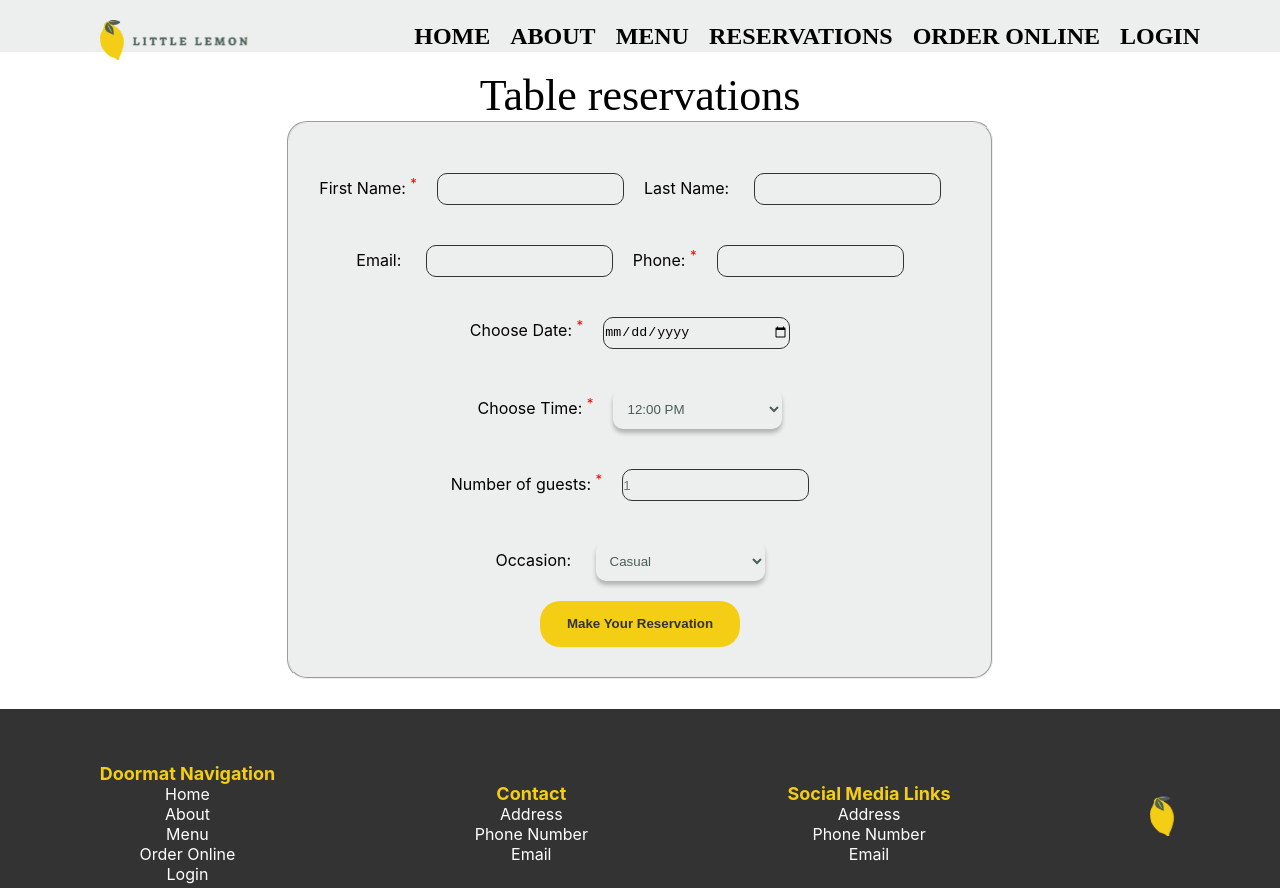
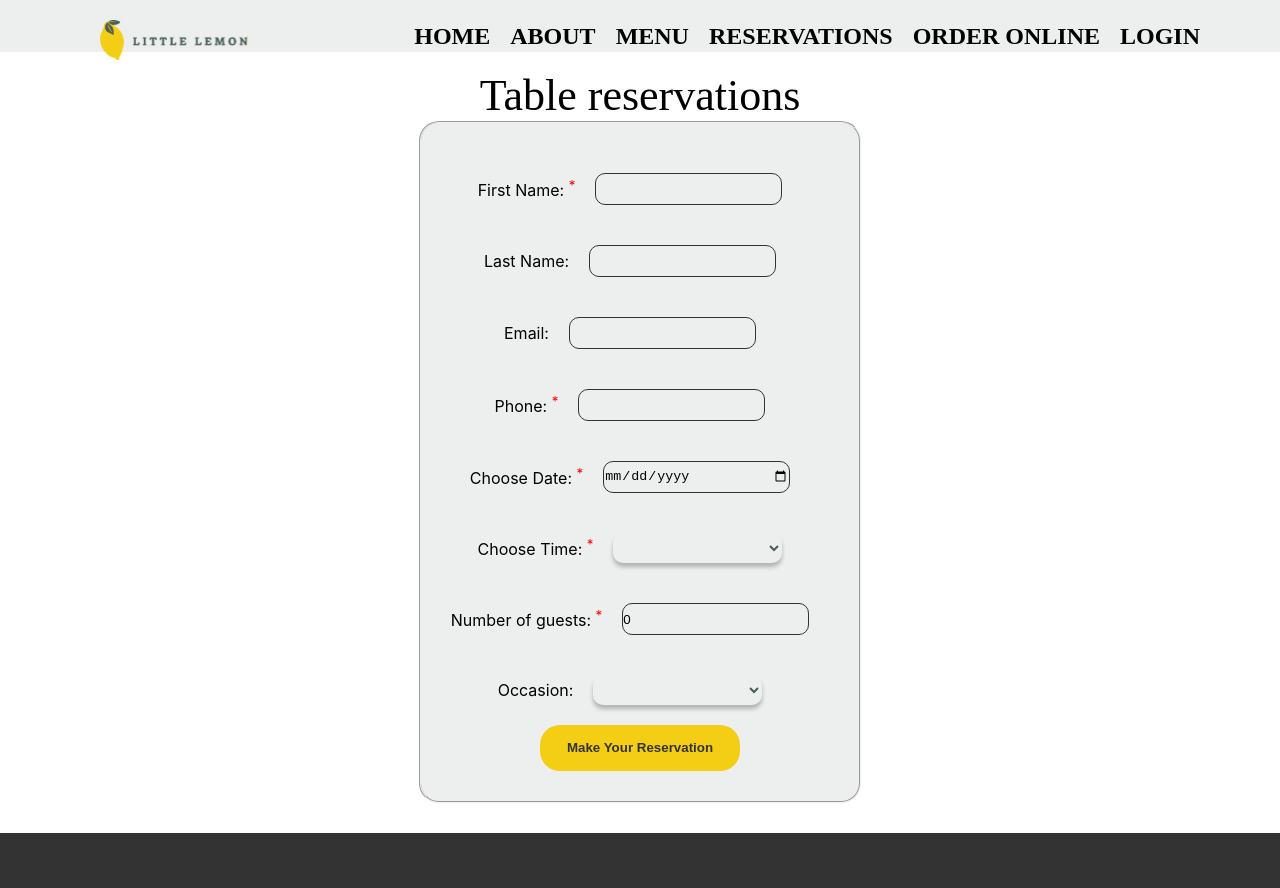
Before and after one commit to ShiiFt38/little-lemon-capstone-project, a React (Create React App) app: page /Reservation in a window 1280 px wide. Shown: the top 888 px of the page. Built offline with nearby package versions, Linux system fonts and the light colour scheme; a web font is replaced by a local one.

Commit message:
form handling and validation

```diff
--- a/package.json
+++ b/package.json
@@ -11,11 +11,13 @@
     "@testing-library/jest-dom": "^5.17.0",
     "@testing-library/react": "^13.4.0",
     "@testing-library/user-event": "^13.5.0",
+    "formik": "^2.4.6",
     "react": "^18.2.0",
     "react-dom": "^18.2.0",
     "react-router-dom": "^6.21.3",
     "react-scripts": "5.0.1",
-    "web-vitals": "^2.1.4"
+    "web-vitals": "^2.1.4",
+    "yup": "^1.4.0"
   },
   "scripts": {
     "start": "react-scripts start",
--- a/public/index.html
+++ b/public/index.html
@@ -28,6 +28,7 @@
       Learn how to configure a non-root public URL by running `npm run build`.
     -->
     <title>Little Lemon</title>
+    <script src="https://raw.githubusercontent.com/Meta-Front-End-Developer-PC/capstone/master/api.js"></script>
   </head>
   <body>
     <noscript>You need to enable JavaScript to run this app.</noscript>
--- a/src/App.css
+++ b/src/App.css
@@ -208,6 +208,7 @@ p{
   gap: 30px;
 }
 
+/* styles for the product cards */
 .card{
   width: 275px;
   height: 467px;
@@ -234,8 +235,6 @@ p{
   transform: translateX(-30px);
   transition: all 0.3s ease;
 }
-
-
 
 .menu-image{
   width: 100%;
@@ -428,6 +427,7 @@ p{
   align-items: center;
 
 }
+
 fieldset{
   background-color: var(--Highlight-1);
   padding: 30px;
@@ -436,9 +436,19 @@ fieldset{
   flex-direction: column;
   align-items: center;
 }
-#res-form > div{
+
+.field{
+  position: relative;
   display: flex;
-  flex-flow: column;
+  align-items: center;
+  justify-content: space-between;
+}
+
+.field-error{
+  color: red;
+  position: absolute;
+  font-size: 12px;
+  bottom: -6px;
 }
 
 #res-heading{
@@ -449,11 +459,13 @@ fieldset{
 
 }
 
+input,select{
+  height: 30px;
+}
+
 select{
   margin: 20px;
   width: 169px;
-  height: 40px;
-  padding: 5px 22px 5px 10px;
   color: var(--Primary-1);
   align-items: center;
   border: none;
@@ -464,21 +476,21 @@ select{
 
 input{
   width: 185px;
-  height: 30px;
   margin: 20px;
   border-radius: 10px;
-  border: 1px solid var(--Highlight-2, #333);
+  border: 1px solid var(--Highlight-2);
   background: #EDEFEE;
 }
 
-button:disabled{
-  background-color: var(--Highlight);
+#form-button:disabled, #form-button:hover{
+  background-color: var(--Primary-2);
 }
 
 sup{
   color: red;
 }
 
+/* styles for popup error message */
 .popup {
   color: black;
   position: fixed;
--- a/src/App.js
+++ b/src/App.js
@@ -3,6 +3,7 @@ import HomePage from './pages/HomePage';
 import Footer from './components/Footer';
 import { Routes, Route} from 'react-router-dom';
 import Reservation from './pages/Reservation';
+import ConfirmedBooking from './pages/ConfirmedBooking';
 
 function App() {
   return (
@@ -10,6 +11,7 @@ function App() {
     <Routes>
       <Route path='/' element={<HomePage/>}></Route>
       <Route path='/Reservation' element={<Reservation/>}></Route>
+      <Route path='/ConfirmedBooking' element={<ConfirmedBooking/>}></Route>
     </Routes>
     <Footer/>
     </>
--- a/src/components/Bookingform.js
+++ b/src/components/Bookingform.js
@@ -1,132 +1,180 @@
-import { useState } from "react";
-import { validateEmail } from "../utils";
+import React from "react";
+import { useNavigate } from "react-router-dom";
+import { useFormik } from 'formik';
+import * as Yup from 'yup';
 
-const BookingForm = ({availableTimes, dispatch, initializeTimes} ) => {
-    const [firstName, setFirstName] = useState("");
-    const [lastName, setLastName] = useState("");
-    const [email, setEmail] = useState("");
-    const [phone, setPhone] = useState("");
-    const [date, setDate] = useState("");
-    const [times, setTimes] = useState("");
-    const [guests, setGuests] = useState("")
-    const [occasion, setOccasion] = useState("");
+const BookingForm = ({ availableTimes, dispatch, initializeTimes }) => {
+
+    const navigate = useNavigate();
+
+    const formik = useFormik({
+        initialValues: {
+            firstName: "",
+            lastName: "",
+            email: "",
+            phone: "",
+            date: "",
+            times: "",
+            guests: 0,
+            occasion: ""
+        },
+        onSubmit: (values) => {
+            console.log(values);
+            navigate('/ConfirmedBooking');
+        },
+        validationSchema: Yup.object({
+            firstName: Yup.string().min(3, "Must be atleast 3 characters"),
+            email: Yup.string().email("Invalid email address")
+        })
+    })
+
+    /*const handleChange = (e) => {
+        const {name, value} = e.target;
+        setFormData(prevFormData => ({
+            ...prevFormData,
+            [name]:value
+        }))
+        console.log(formData)
+    }
+
+    const [formData, setFormData] = useState({
+        firstName: "",
+        lastName: "",
+        email: "",
+        phone: "",
+        date: "",
+        times: "",
+        guests: 0,
+        occasion: ""
+    })
+
+    const navigate = useNavigate();
+
+        const [date, setDate] = useState({
+        value: "",
+        isTouched: false
+    });
+        const handleDateChange = (e) => {
+        dispatch({ type: 'INITIALIZE_TIMES', payload: initializeTimes() });
+        setDate({ ...date, isTouched: true, value: e.target.value });
+    };
 
     const handleSubmit = (e) => {
         e.preventDefault();
-        console.log("form submitted")
+        navigate('/ConfirmedBooking');
     }
+        */
 
-    const formValidation = (email) => {
-        return(
-            firstName &&
-            phone &&
-            validateEmail(email) &&
-            date &&
-            times &&
-            guests
-        );
-    }
+    const today = new Date().toISOString().split('T')[0];
 
-    const handleDateChange = (e) => {
-        dispatch({type: 'INITIALIZE_TIMES', payload: initializeTimes()});
-        setDate(e.target.value)
-    };
+    return (
+        <form style={{ display: "grid", gap: "20px" }} onSubmit={formik.handleSubmit}>
+            <fieldset>
 
-    return(
-        <form style={{display: "grid", gap: "20px"}}>
-            <fieldset>
-                <div>
+                <div className="field">
                     <label htmlFor="firstname">First Name: <sup>*</sup></label>
                     <input
                         type="text"
                         id="firstname"
-                        value={firstName}
-                        onChange={(e) => {
-                            setFirstName(e.target.value);
-                        }}></input>
+                        name="firstName"
+                        required
+                        value={formik.values.firstName}
+                        onChange={formik.handleChange}></input>
+                    <p className="field-error">{formik.errors.firstName}</p>
+                </div>
 
+                <div className="field">
                     <label htmlFor="lastName">Last Name: </label>
                     <input
                         id="lastName"
                         type="text"
-                        value={lastName}
-                        onChange={(e) => {
-                            setLastName(e.target.value);
-                        }}></input>
+                        name="lastName"
+                        value={formik.values.lastName}
+                        onChange={formik.handleChange}></input>
                 </div>
-                <div>
+
+                <div className="field">
                     <label htmlFor="email">Email: </label>
                     <input
                         type="email"
                         id='email'
-                        value={email}
-                        onChange={(e) => {
-                            setEmail(e.target.value);
-                        }}></input>
+                        name="email"
+                        value={formik.values.email}
+                        onChange={formik.handleChange}></input>
+                        <p className="field-error">{formik.errors.email}</p>
+                </div>
 
+                <div className="field">
                     <label htmlFor="phone">Phone: <sup>*</sup></label>
                     <input
                         type="phone"
                         id="phone"
-                        value={phone}
-                        onChange={(e) => {
-                            setPhone(e.target.value);
-                        }}></input>
+                        required
+                        name="phone"
+                        value={formik.values.phone}
+                        onChange={formik.handleChange}></input>
+                        <p className="field-error">{formik.errors.phone}</p>
                 </div>
-                <div>
-                    <label for="res-date">Choose Date: <sup>*</sup></label>
+
+                <div className="field">
+                    <label htmlFor="date">Choose Date: <sup>*</sup></label>
                     <input
                         type="date"
-                        id="res-date"
-                        value={date}
-                        onChange={handleDateChange}></input>
+                        id="date"
+                        required
+                        min={today}
+                        value={formik.values.date}
+                        onChange={formik.handleChange}></input>
+                    {/* {date.isTouched && date.value < today ? <p className="field-error">Reservations can only be made for today or later</p> : null} */}
                 </div>
-                <div>
-                    <label htmlFor="res-time">Choose Time: <sup>*</sup></label>
+
+
+                <div className="field">
+                    <label htmlFor="times">Choose Time: <sup>*</sup></label>
                     <select
-                        id="res-time"
-                        value={times}
-                        onChange={(e) => {
-                            setTimes(e.target.value)
-                        }}>
+                        id="times"
+                        required
+                        value={formik.values.times}
+                        onChange={formik.handleChange}>
+                        <option value=""></option>
                         {availableTimes.map((time, index) => (
                             <option key={index} value={time}>{time}</option>
                         ))}
                     </select>
                 </div>
-                <div>
+
+                <div className="field">
                     <label htmlFor="guests">Number of guests: <sup>*</sup></label>
                     <input
                         type="number"
-                        placeholder="1"
+                        placeholder="0"
                         min="1"
                         max="10"
                         id="guests"
-                        value={guests}
-                        onChange={(e) => {
-                            setGuests(e.target.value);
-                        }}></input>
+                        required
+                        value={formik.values.guests}
+                        onChange={formik.handleChange}></input>
                 </div>
-                <div>
+
+                <div className="field">
                     <label htmlFor="occasion">Occasion: </label>
                     <select
                         id="occasion"
-                        value={occasion}
-                        onChange={(e) => {
-                            setOccasion(e.target.value);
-                        }}>
-                        <option>Casual</option>
-                        <option>Birthday</option>
-                        <option>Anniversary</option>
+                        value={formik.values.occasion}
+                        name="occasion"
+                        onChange={formik.handleChange}>
+                        <option value=""></option>
+                        <option value="Casual">Casual</option>
+                        <option value="Birthday">Birthday</option>
+                        <option value="Anniversary">Anniversary</option>
                     </select>
                 </div>
+
                 <button
-                disabled={!formValidation}
-                id="form-button"
-                type="submit"
-                onClick={handleSubmit}
-                className="cta"
-                style={{marginInline: "auto"}}>Make Your Reservation</button>
+                    id="form-button"
+                    type="submit"
+                    className="cta"
+                    style={{ marginInline: "auto" }}>Make Your Reservation</button>
             </fieldset>
         </form>
     );
--- a/src/components/Footer.js
+++ b/src/components/Footer.js
@@ -8,11 +8,11 @@ const Footer = () => {
                 <h2>Doormat Navigation</h2>
                 <nav>
                     <ul>
-                        <li><a>Home</a></li>
-                        <li><a>About</a></li>
-                        <li><a>Menu</a></li>
-                        <li><a>Order Online</a></li>
-                        <li><a>Login</a></li>
+                        <li><a href="/">Home</a></li>
+                        <li>About</li>
+                        <li>Menu</li>
+                        <li>Order Online</li>
+                        <li>Login</li>
                     </ul>
                 </nav>
             </div>
@@ -20,9 +20,9 @@ const Footer = () => {
                 <h2>Contact</h2>
                 <nav>
                     <ul>
-                        <li><a>Address</a></li>
-                        <li><a>Phone Number</a></li>
-                        <li><a>Email</a></li>
+                        <li>Address</li>
+                        <li>Phone Number</li>
+                        <li>Email</li>
                     </ul>
                 </nav>
             </div>
@@ -30,9 +30,9 @@ const Footer = () => {
                 <h2>Social Media Links</h2>
                 <nav>
                     <ul>
-                        <li><a>Address</a></li>
-                        <li><a>Phone Number</a></li>
-                        <li><a>Email</a></li>
+                        <li>Address</li>
+                        <li>Phone Number</li>
+                        <li>Email</li>
                     </ul>
                 </nav>
             </div>
--- /dev/null
+++ b/src/pages/ConfirmedBooking.js
@@ -0,0 +1,16 @@
+import React from 'react';
+import Header from '../components/Header';
+
+
+const ConfirmedBooking = () => {
+  return (
+    <>
+        <Header />
+        <div style={{height: '75vh', textAlign: 'center', display: 'flex', justifyContent: 'center', paddingTop: '100px'}}>
+            <h1 style={{margin: 'auto'}}>Booking Confirmed</h1>
+        </div>
+    </>
+  )
+};
+
+export default ConfirmedBooking;
```
Also changed, not shown: 2 other files (tests, documents, lock files or other folders).
